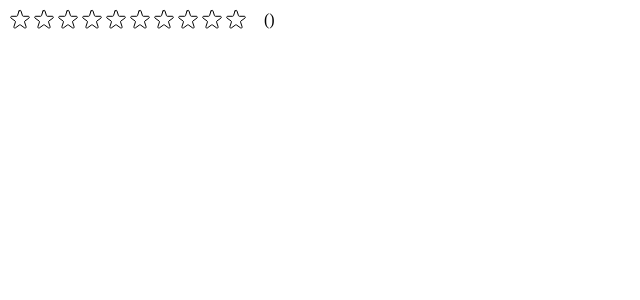
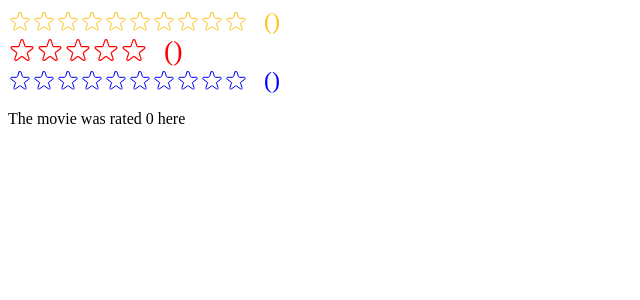
Before and after one commit to Suhail-Aliakbara/React-js-Jonas, a React (Create React App) app in the folder z3-usepopcorn/: page / in a window 1280 px wide. Shown: the top 300 px of the page, without its empty margins (0-640 px from the left). Built offline with nearby package versions, Linux system fonts and the light colour scheme.

Commit message:
Maked the star Rating reusable for user and Added Proptypes to it

```diff
--- a/z3-usepopcorn/src/Components/StarRating.js
+++ b/z3-usepopcorn/src/Components/StarRating.js
@@ -7,10 +7,6 @@ const containerStyle = {
 };
 const starContainerStyle = {
   display: "flex",
-};
-const textStyle = {
-  lineHight: "1",
-  margin: "0",
 };
 
 // maxRating will be a number that will determine the maximum number of stars that can be rated
@@ -25,15 +21,30 @@ const textStyle = {
 // tempRating will be a number that will determine the temporary rating of the user
 // the default value will be 0
 
-export default function StarRating({ maxRating = 5 }) {
+export default function StarRating({
+  maxRating = 5,
+  color = "#fcc419",
+  size = "24px",
+  className = "",
+  messages = [],
+  onSetRating,
+}) {
   const [rating, setRating] = useState(0);
   const [tempRating, setTempRating] = useState(0);
 
+  const textStyle = {
+    lineHight: "1",
+    margin: "0",
+    color,
+    fontSize: `${size}`,
+  };
+
   const handleRating = (rating) => {
     setRating(rating);
+    onSetRating(rating);
   };
   return (
-    <div style={containerStyle}>
+    <div style={containerStyle} className={className}>
       <div style={starContainerStyle}>
         {Array.from({ length: maxRating }, (_, i) => (
           <Star
@@ -42,20 +53,21 @@ export default function StarRating({ maxRating = 5 }) {
             onRating={() => handleRating(i + 1)}
             onHoverIn={() => setTempRating(i + 1)}
             onHoverOut={() => setTempRating(0)}
+            color={color}
+            size={size}
           />
         ))}
       </div>
-      <p style={textStyle}>({tempRating || rating || ""})</p>
+      <p style={textStyle}>
+        (
+        {messages.length === maxRating
+          ? messages[tempRating ? tempRating - 1 : rating - 1]
+          : tempRating || rating || ""}
+        )
+      </p>
     </div>
   );
 }
-
-const starStyle = {
-  width: "24px",
-  height: "24px",
-  display: "block",
-  cursor: "pointer",
-};
 
 // every time the function is called it will print a single star
 // onRating will be a function that will be called when the user clicks on the star
@@ -63,7 +75,14 @@ const starStyle = {
 // onHoverIn will be a function that will be called when the user hovers over the star
 // onHoverOut will be a function that will be called when the user stops hovering over the star
 
-function Star({ onRating, full, onHoverIn, onHoverOut }) {
+function Star({ onRating, full, onHoverIn, onHoverOut, color, size }) {
+  const starStyle = {
+    width: `${size}`,
+    height: `${size}`,
+    display: "block",
+    cursor: "pointer",
+  };
+
   return (
     <span
       role="button"
@@ -76,8 +95,8 @@ function Star({ onRating, full, onHoverIn, onHoverOut }) {
         <svg
           xmlns="http://www.w3.org/2000/svg"
           viewBox="0 0 20 20"
-          fill="#000"
-          stroke="#000"
+          fill={color}
+          stroke={color}
         >
           <path d="M9.049 2.927c.3-.921 1.603-.921 1.902 0l1.07 3.292a1 1 0 00.95.69h3.462c.969 0 1.371 1.24.588 1.81l-2.8 2.034a1 1 0 00-.364 1.118l1.07 3.292c.3.921-.755 1.688-1.54 1.118l-2.8-2.034a1 1 0 00-1.175 0l-2.8 2.034c-.784.57-1.838-.197-1.539-1.118l1.07-3.292a1 1 0 00-.364-1.118L2.98 8.72c-.783-.57-.38-1.81.588-1.81h3.461a1 1 0 00.951-.69l1.07-3.292z" />
         </svg>
@@ -86,7 +105,7 @@ function Star({ onRating, full, onHoverIn, onHoverOut }) {
           xmlns="http://www.w3.org/2000/svg"
           fill="none"
           viewBox="0 0 24 24"
-          stroke="#000"
+          stroke={color}
         >
           <path
             strokeLinecap="round"
--- a/z3-usepopcorn/src/index.js
+++ b/z3-usepopcorn/src/index.js
@@ -2,12 +2,39 @@ import React from "react";
 import ReactDOM from "react-dom/client";
 // import App from "./App";
 // import "./index.css";
+import PropType from "prop-types";
 import StarRating from "./Components/StarRating";
+
+StarRating.propTypes = {
+  maxRating: PropType.number,
+  color: PropType.string,
+  size: PropType.string,
+  className: PropType.string,
+  messages: PropType.array,
+  onSetRating: PropType.func,
+};
+
+function Test() {
+  const [movieRating, setMovieRating] = React.useState(0);
+  return (
+    <div>
+      <StarRating maxRating={10} color="blue" onSetRating={setMovieRating} />
+      <p>The movie was rated {movieRating} here</p>
+    </div>
+  );
+}
 
 const root = ReactDOM.createRoot(document.getElementById("root"));
 root.render(
   <React.StrictMode>
     {/* <App /> */}
     <StarRating maxRating={10} />
+    <StarRating
+      size="28px"
+      color="red"
+      className="Test"
+      messages={["Terrible", "Bad", "Okay", "Good", "Amazing"]}
+    />
+    <Test />
   </React.StrictMode>
 );
```
